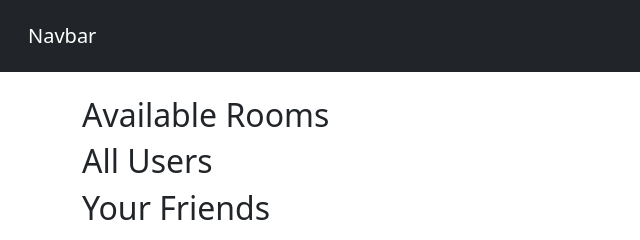
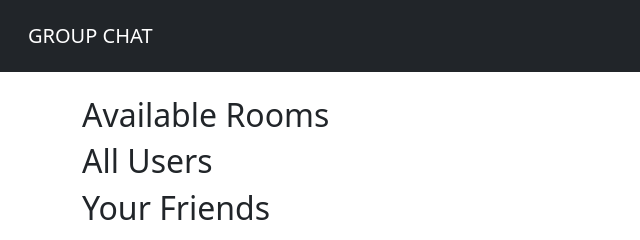
Before and after one commit to big-peanut/abhiman-leadmint, a website: page public/chat.html in a window 1280 px wide. Shown: the full height of the page, 0-640 px from the left. Drawn offline with nearby package versions, Linux system fonts and the light colour scheme; no server answers.

Commit message:
Update chat.html

```diff
--- a/public/chat.html
+++ b/public/chat.html
@@ -18,7 +18,7 @@
 <body>
     <nav class="navbar navbar-expand-lg navbar-dark bg-dark p-3">
         <div class="container-fluid">
-            <a class="navbar-brand" href="#">Navbar</a>
+            <a class="navbar-brand" href="#">GROUP CHAT</a>
             <button class="navbar-toggler" type="button" data-bs-toggle="collapse" data-bs-target="#navbarNavDropdown"
                 aria-controls="navbarNavDropdown" aria-expanded="false" aria-label="Toggle navigation">
                 <span class="navbar-toggler-icon"></span>
```
